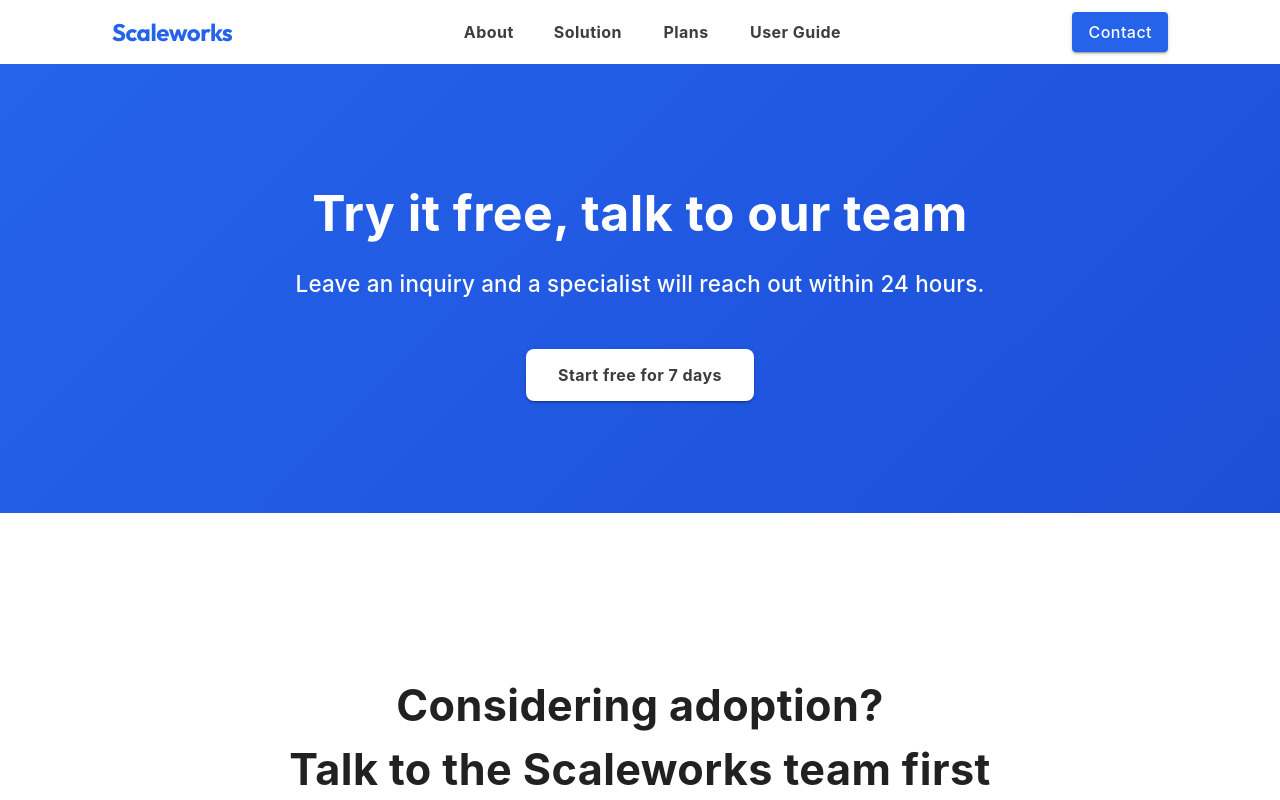
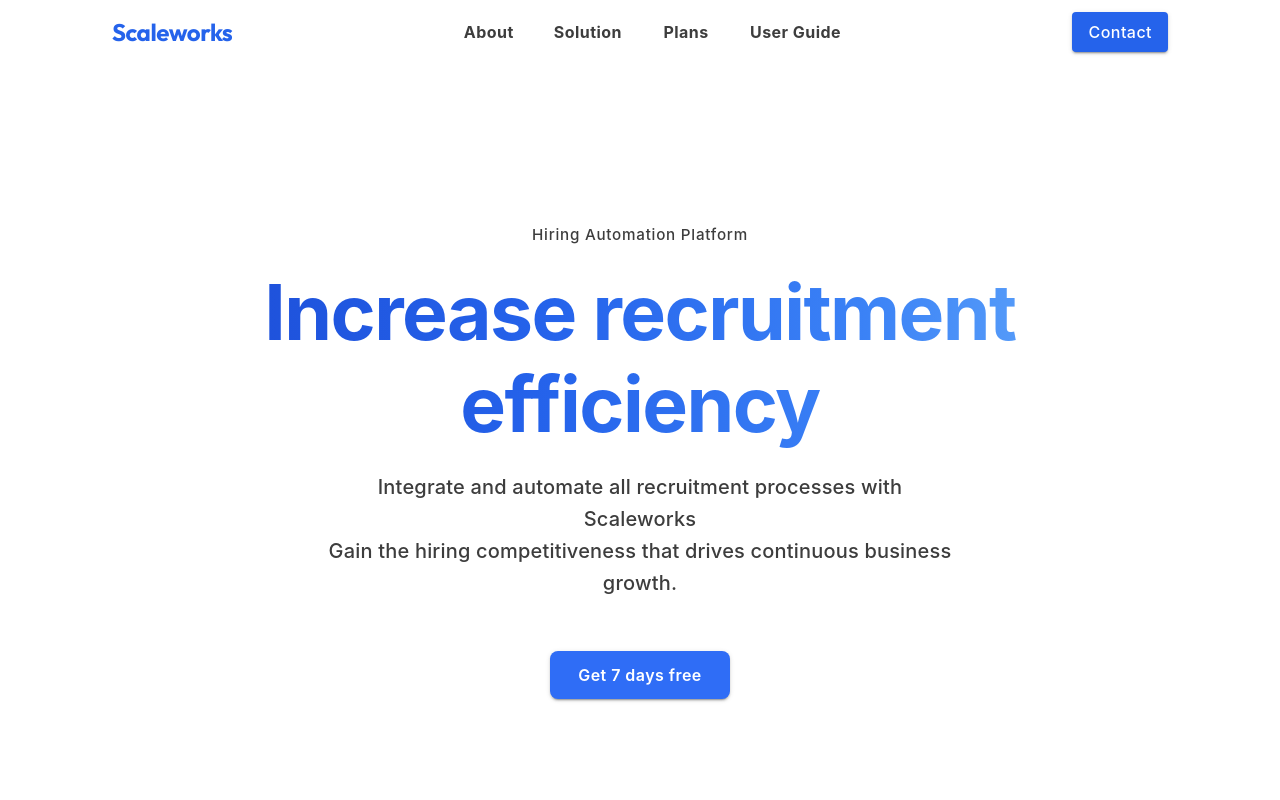
Before and after one commit to koyiljon-s/scaleworks, a Next.js app: page / in a window 1280 px wide. Shown: the top 800 px of the page. Built offline with nearby package versions, Linux system fonts and the light colour scheme; what @mui/material-nextjs would draw is missing.

Commit message:
feat: add about section

```diff
--- a/app/page.tsx
+++ b/app/page.tsx
@@ -1,15 +1,14 @@
 import NavBar from "@/components/NavBar";
 import TryItFree from "@/components/TtyItFree";
 import ContactSales from "@/components/ContactSales";
+import About from "@/components/About";
 import { Box } from "@mui/material";
 
 export default function Home() {
   return (
     <Box sx={{ display: "flex", flexDirection: "column", minHeight: "100vh" }}>
       <NavBar />
-
-      <TryItFree />
-
+      <About />
       <Box id="contact" sx={{ flexGrow: 1 }}>
         <ContactSales />
       </Box>
--- /dev/null
+++ b/components/About.tsx
@@ -0,0 +1,92 @@
+"use client";
+import * as React from "react";
+import { Box, Typography, Button } from "@mui/material";
+
+export default function About() {
+  return (
+    <Box
+      component="section"
+      sx={{
+        display: "flex",
+        flexDirection: "column",
+        alignItems: "center",
+        justifyContent: "center",
+        gap: 2.5,
+        py: { xs: 12, md: 20 },
+        px: { xs: 3, md: 6 },
+        textAlign: "center",
+      }}
+    >
+      {/* Subtitle */}
+      <Typography
+        sx={{
+          fontSize: "0.95rem",
+          fontFamily: "Inter, -apple-system, sans-serif",
+          color: "#3D3D3D",
+          fontWeight: 550,
+          letterSpacing: "0.05em",
+        }}
+      >
+        Hiring Automation Platform
+      </Typography>
+
+      {/* Main Heading */}
+      <Typography
+        sx={{
+          maxWidth: "900px",
+          fontSize: { xs: "3.25rem", md: "4.8rem" },
+          fontFamily: "Inter, -apple-system, sans-serif",
+          fontWeight: 700,
+          lineHeight: 1.2,
+          letterSpacing: "-0.02em",
+
+          background: "linear-gradient(90deg, #1d4ed8 0%, #2563EB 40%, #3b82f6 75%, #60a5fa 100%)",
+          WebkitBackgroundClip: "text",
+          WebkitTextFillColor: "transparent",
+        }}
+      >
+        Increase recruitment efficiency
+      </Typography>
+
+      {/* Description */}
+      <Typography
+        sx={{
+          pb: 2,
+          maxWidth: "640px",
+          fontSize: "1.25rem",
+          fontFamily: "Inter, -apple-system, sans-serif",
+          color: "#3D3D3D",
+          fontWeight: 500,
+          lineHeight: 1.6,
+        }}
+      >
+        Integrate and automate all recruitment processes with Scaleworks
+        <br />
+        Gain the hiring competitiveness that drives continuous business growth.
+      </Typography>
+
+      {/* CTA */}
+      <Button
+        component="a"
+        href="#contact"
+        variant="contained"
+        size="large"
+        sx={{
+          mt: 2,
+          py: 1.25,
+          px: 3.5,
+          borderRadius: 2,
+          background: "#2f6df6",
+          fontWeight: 600,
+          fontSize: "1rem",
+          fontFamily:
+            "Inter, -apple-system, BlinkMacSystemFont, Segoe UI, sans-serif",
+          textTransform: "none",
+          color: "white",
+        }}
+      >
+        Get 7 days free
+      </Button>
+    </Box>
+  );
+}
```
